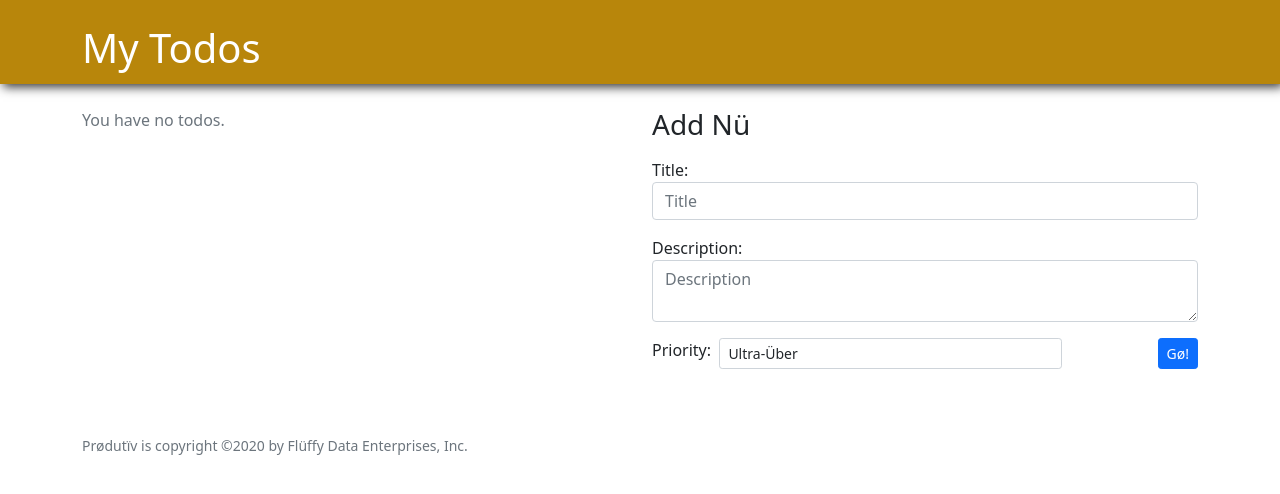
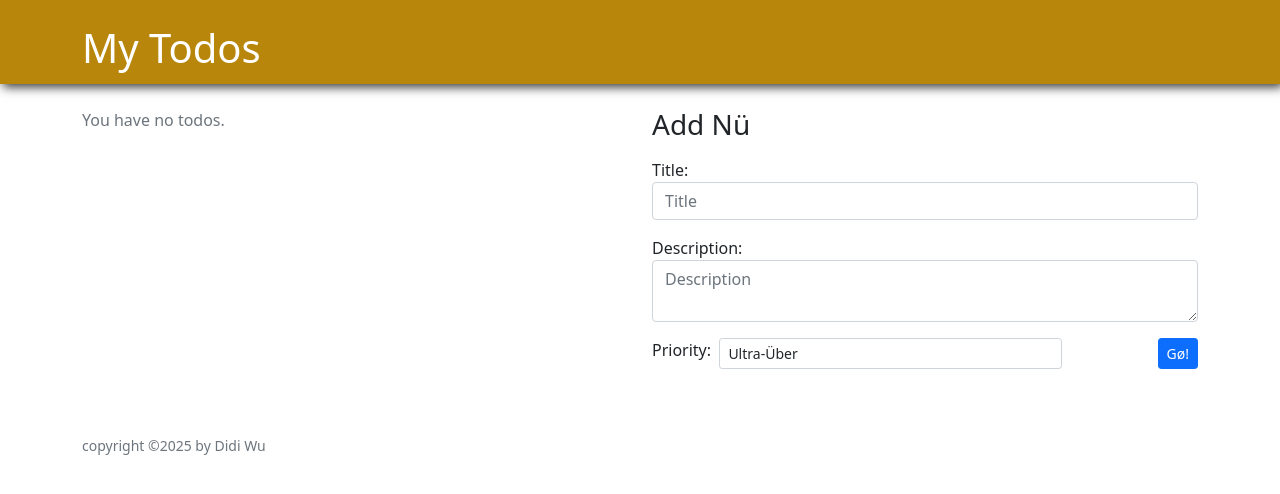
Before and after one commit to Didi-T-Wu/Todo-List, a React (Create React App) app: page / in a window 1280 px wide. Shown: the top 494 px of the page. Built offline with nearby package versions, Linux system fonts and the light colour scheme; the HTML template or start-up script is replaced by a standard one.

Commit message:
made my own footer

```diff
--- a/src/Footer.js
+++ b/src/Footer.js
@@ -1,12 +1,12 @@
 import React from 'react';
 
-/** Site-wide footer for Flüffy Data Enterprises, Inc. */
+
 
 function Footer() {
   return (
       <footer className="App-footer mt-5 text-muted">
         <small>
-          Prødutïv is copyright ©2020 by Flüffy Data Enterprises, Inc.
+          copyright ©2025 by Didi Wu
         </small>
       </footer>
   )
```
